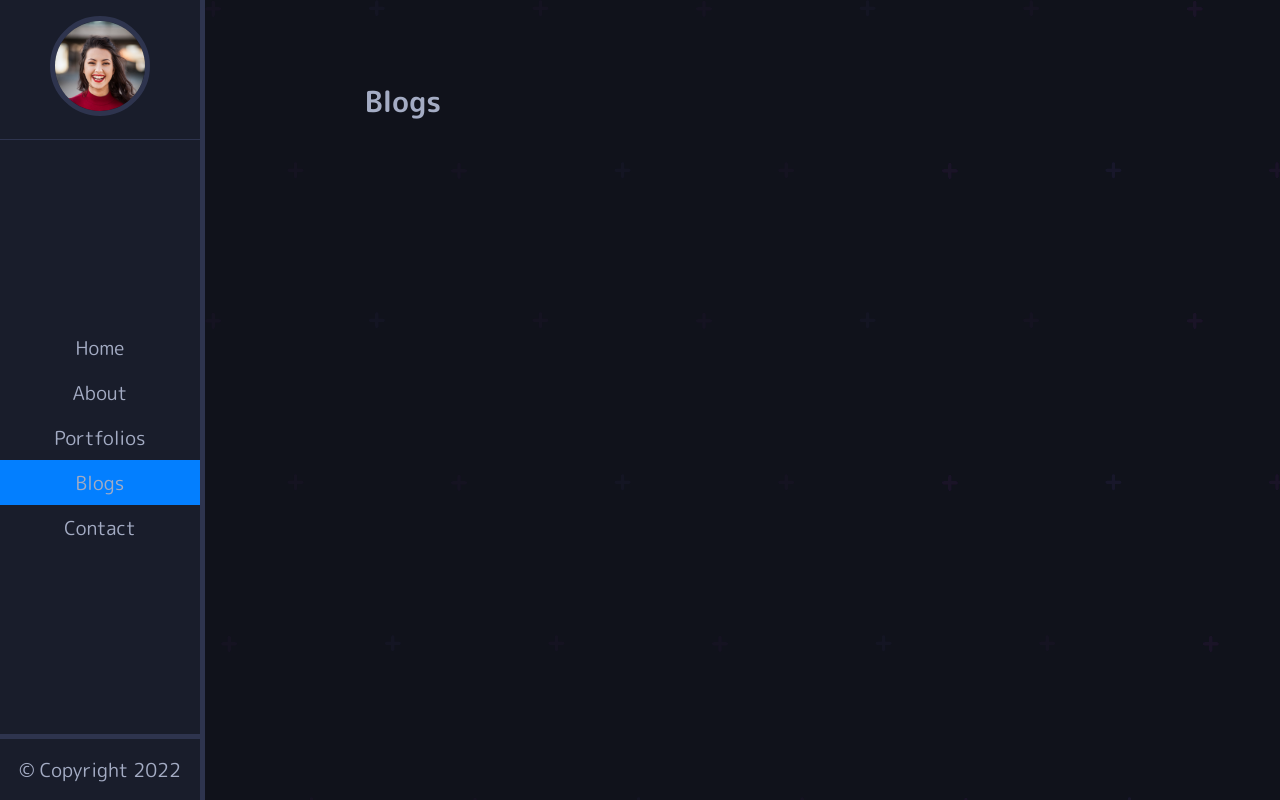
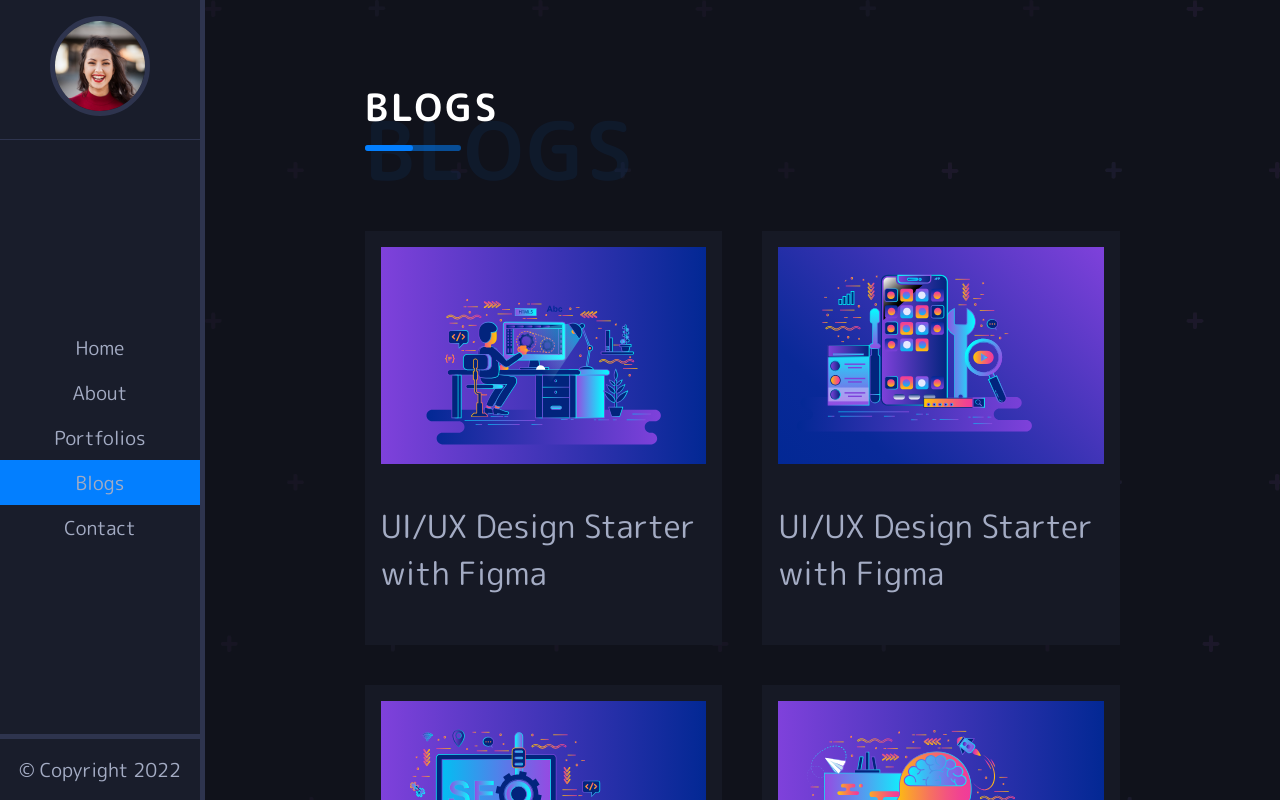
Before and after one commit to ayyubiqbal/portfolio-web, a React (Create React App) app: page /blogs in a window 1280 px wide. Shown: the top 800 px of the page. Built offline with nearby package versions, Linux system fonts and the light colour scheme.

Commit message:
blog page done

```diff
--- a/src/App.scss
+++ b/src/App.scss
@@ -5,6 +5,7 @@
 @import './styles/about';
 @import './styles/skills';
 @import './styles/services';
+@import './styles/blog';
 
 *{
     margin: 0;
--- a/src/Components/AllBlogs.js
+++ b/src/Components/AllBlogs.js
@@ -58,24 +58,6 @@
         date: '09',
         month: 'Sep',
         year: '2019'
-    },
-    {
-        id: 7,
-        image: blog3,
-        title: 'Test Blogs data1',
-        link: 'https://www.facebook.com/',
-        date: '09',
-        month: 'Sep',
-        year: '2019'
-    },
-    {
-        id: 8,
-        image: blog1,
-        title: 'Test Blogs data2',
-        link: 'https://www.facebook.com/',
-        date: '09',
-        month: 'Sep',
-        year: '2019'
     }
 ];
 
--- a/src/pages/Blogs.jsx
+++ b/src/pages/Blogs.jsx
@@ -1,10 +1,28 @@
 import React from 'react';
+import AllBlogs from '../Components/AllBlogs'
+import Tittle from '../Components/Tittle';
 
 const Blogs = () => {
     return (
-        <div>
-            <h2>Blogs</h2>
-        </div>
+        <>
+            <div className="blog-title">
+                <Tittle title="Blogs" span={"Blogs"} />
+            </div>
+            <div className="BlogPage">
+                {
+                    AllBlogs.map((blog) => {
+                        return <div className="blog" key={blog.id}>
+                            <div className="blog-content">
+                                <img src={blog.image} alt="" />
+                                <a href={blog.link} className="blog-link">
+                                    {blog.title}
+                                </a>
+                            </div>
+                        </div>
+                    })
+                }
+            </div>
+        </>
     );
 };
 
--- /dev/null
+++ b/src/styles/_blog.scss
@@ -0,0 +1,39 @@
+.BlogPage{
+    display: grid;
+    grid-template-columns: repeat(2, 1fr);
+    gap: 2.5rem;
+    // margin-top: 5rem;
+    .blog{
+        background-color: #161925;
+        width: 100%;
+        padding: 1rem;
+        overflow: hidden;
+        .blog-content{
+            overflow: hidden;
+            padding-bottom: 2rem;
+            img{
+                width: 100%;
+                transition: all 0.2s ease-in-out;
+                &:hover{
+                    transform: scale(1.1);
+                }
+                padding-bottom: 2rem;
+            }
+            .blog-link{
+                color: inherit;
+                font-family: inherit;
+                text-decoration: none;
+                font-size: 2rem;
+                padding-bottom: 2rem;
+                transition: all 0.3s ease-in-out;
+                &:hover{
+                    color: #037fff;
+                }
+            }
+        }
+    }
+}
+
+.blog-title{
+    margin-bottom: 5rem;
+}
```
